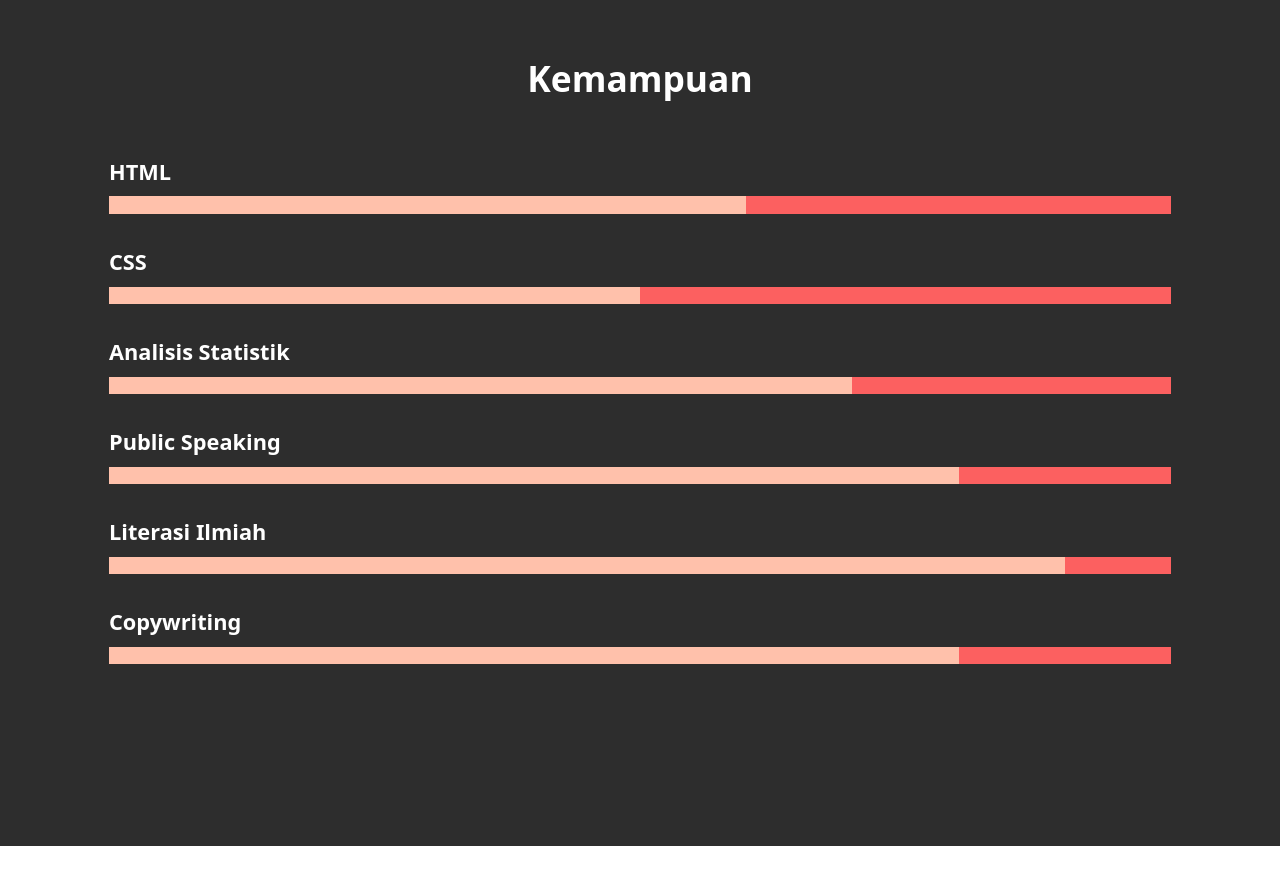
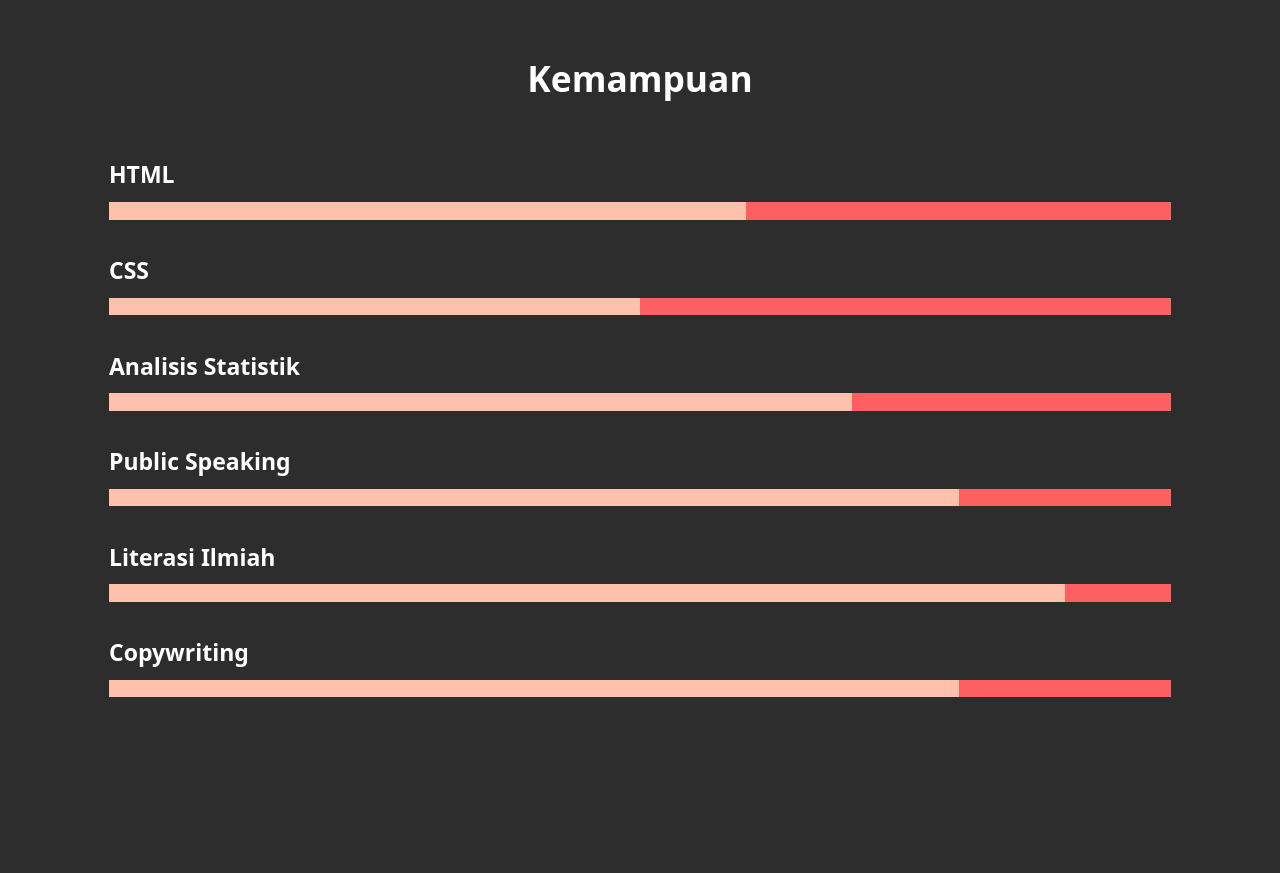
Before and after one commit to rgrangers/atanasiustora, a plain HTML site: page index.html in a window 1280 px wide. Shown: the part 1900-2773 px from the top of the page. Drawn offline with Linux system fonts and the light colour scheme.

Commit message:
Update style.css

```diff
--- a/css/style.css
+++ b/css/style.css
@@ -157,7 +157,7 @@ cursor: pointer;
     margin:0px;
     padding-top:1.5em;
     padding-bottom: .5em;
-    font-size: 1.7vw;
+    font-size: 23px;
 }
 #Kemampuan .bar{
     height: 1.1em;
```
